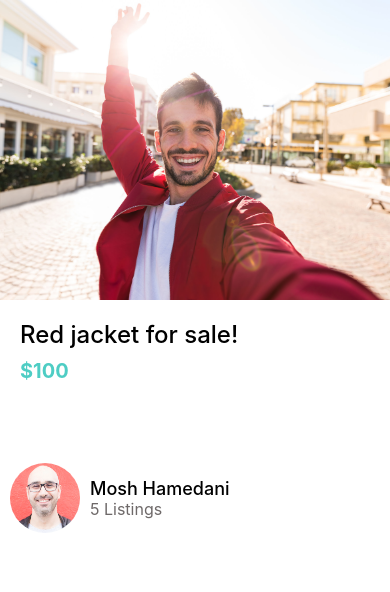
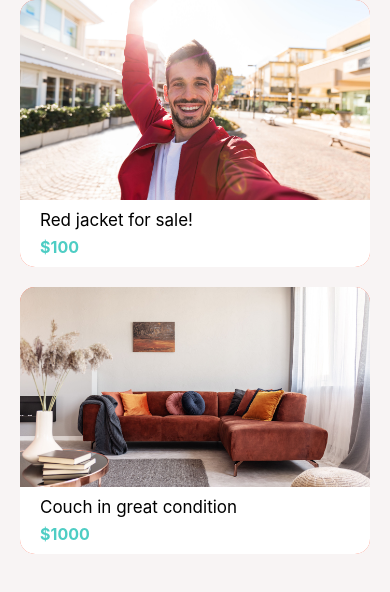
Before and after one commit to JonLevin25/mosh-react-native-tutorial, a React Native app: screen / in a window 390 px wide. Shown: the top 592 px of the page. Built offline with nearby package versions, Linux system fonts and the light colour scheme.

Commit message:
ListingsScreen

```diff
--- a/App.tsx
+++ b/App.tsx
@@ -14,6 +14,7 @@ import MyAccountScreen from "./app/screens/MyAccountScreen";
 // data/config
 import { AppColors } from "./app/AppStyles";
 import { listingJacket } from "./app/data/mockData";
+import ListingsScreen from "./app/screens/ListingsScreen";
 
 export default function App() {
   return (
@@ -30,9 +31,10 @@ export default function App() {
       {/* <WelcomeScreen /> */}
       {/* <TestCardScreen /> */}
       {/* <ViewImageScreen /> */}
-      <ListingDetailsScreen listing={listingJacket} />
+      {/* <ListingDetailsScreen listing={listingJacket} /> */}
       {/* <MessageListScreen /> */}
       {/* <MyAccountScreen /> */}
+      <ListingsScreen />
     </ScreenContainer>
   );
 }
--- a/app/data/mockData.ts
+++ b/app/data/mockData.ts
@@ -15,9 +15,20 @@ export const itemJacket: ItemData = createItemData(
   100
 );
 
+export const itemCouch: ItemData = createItemData(
+  require("../assets/exercise_2/couch.jpg"),
+  "Couch in great condition",
+  1000
+);
+
 export const listingJacket: ListingData = {
   user: userMosh,
   item: itemJacket,
+};
+
+export const listingCouch: ListingData = {
+  user: userMosh,
+  item: itemCouch,
 };
 
 export const mockMessages: MessageData[] = [
--- /dev/null
+++ b/app/screens/ListingsScreen.tsx
@@ -0,0 +1,34 @@
+import React from "react";
+import { View, StyleSheet } from "react-native";
+import { FlatList } from "react-native-gesture-handler";
+import { AppColors } from "../AppStyles";
+import Card from "../components/Card";
+import { listingCouch, listingJacket } from "../data/mockData";
+
+const listings = [listingJacket, listingCouch];
+
+function ListingsScreen(props) {
+  return (
+    <View style={styles.container}>
+      <FlatList
+        data={listings}
+        renderItem={({ item }) => <Card item={item.item} />}
+        style={styles.listings}
+      />
+    </View>
+  );
+}
+
+const styles = StyleSheet.create({
+  container: {
+    width: "100%",
+    height: "100%",
+    backgroundColor: AppColors.light,
+    paddingHorizontal: 20,
+    alignItems: "center",
+  },
+  listings: {
+    width: "100%",
+  },
+});
+export default ListingsScreen;
```
